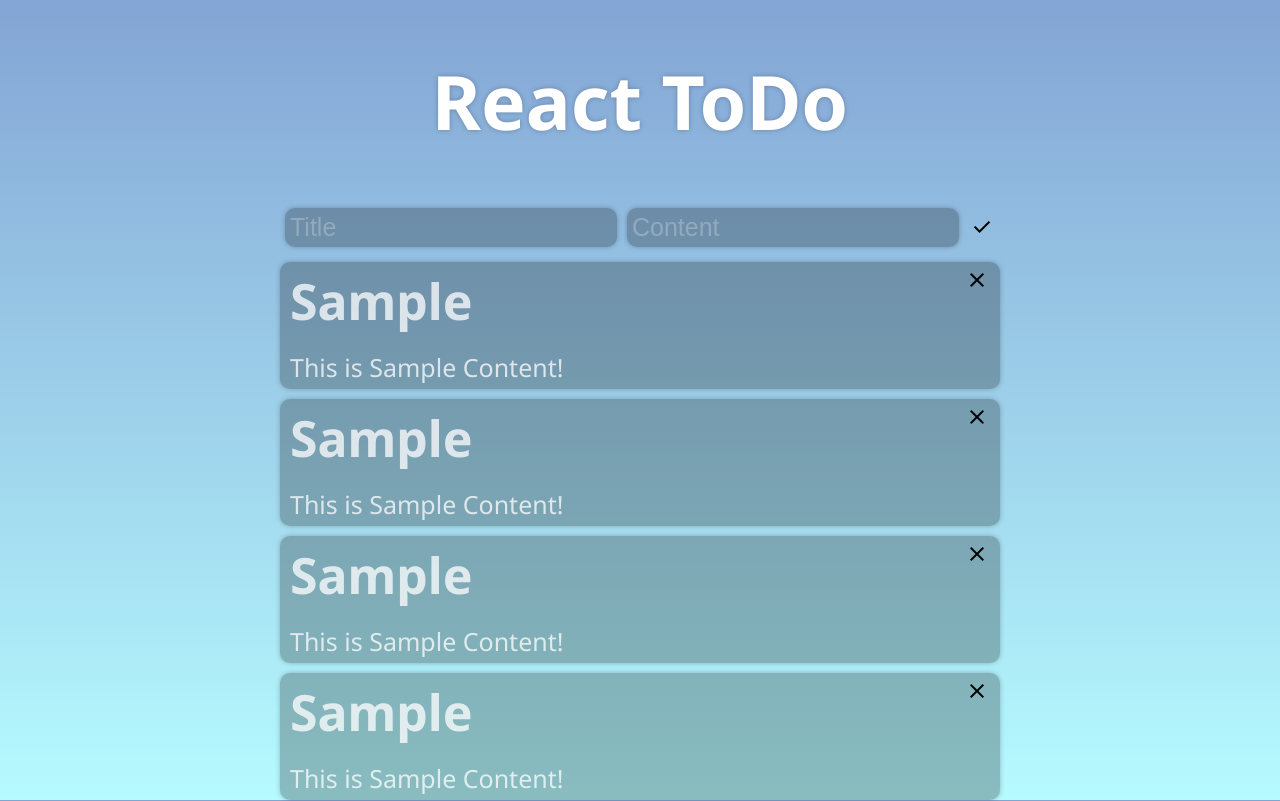
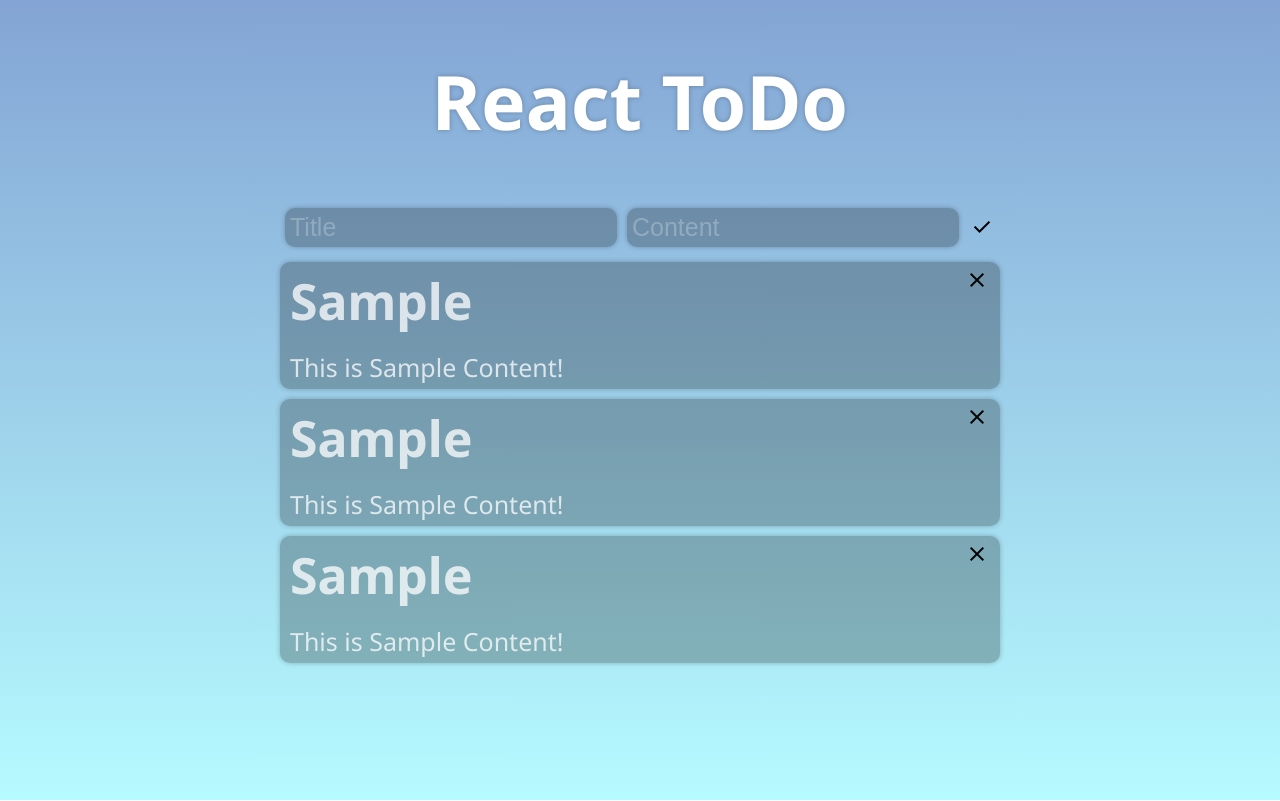
Before and after one commit to thkim7527/ReactToDo, a React (Vite) app: page / in a window 1280 px wide. Shown: the top 801 px of the page. Built offline with nearby package versions, Linux system fonts and the light colour scheme.

Commit message:
Reduce sample contents

```diff
--- a/src/components/App.tsx
+++ b/src/components/App.tsx
@@ -7,12 +7,6 @@ import styles from "../style/App.module.css";
 
 function App() {
     const [tasks, setTasks] = useState<Task[]>([
-        { title: "Sample", content: "This is Sample Content!" },
-        { title: "Sample", content: "This is Sample Content!" },
-        { title: "Sample", content: "This is Sample Content!" },
-        { title: "Sample", content: "This is Sample Content!" },
-        { title: "Sample", content: "This is Sample Content!" },
-        { title: "Sample", content: "This is Sample Content!" },
         { title: "Sample", content: "This is Sample Content!" },
         { title: "Sample", content: "This is Sample Content!" },
         { title: "Sample", content: "This is Sample Content!" }
```
